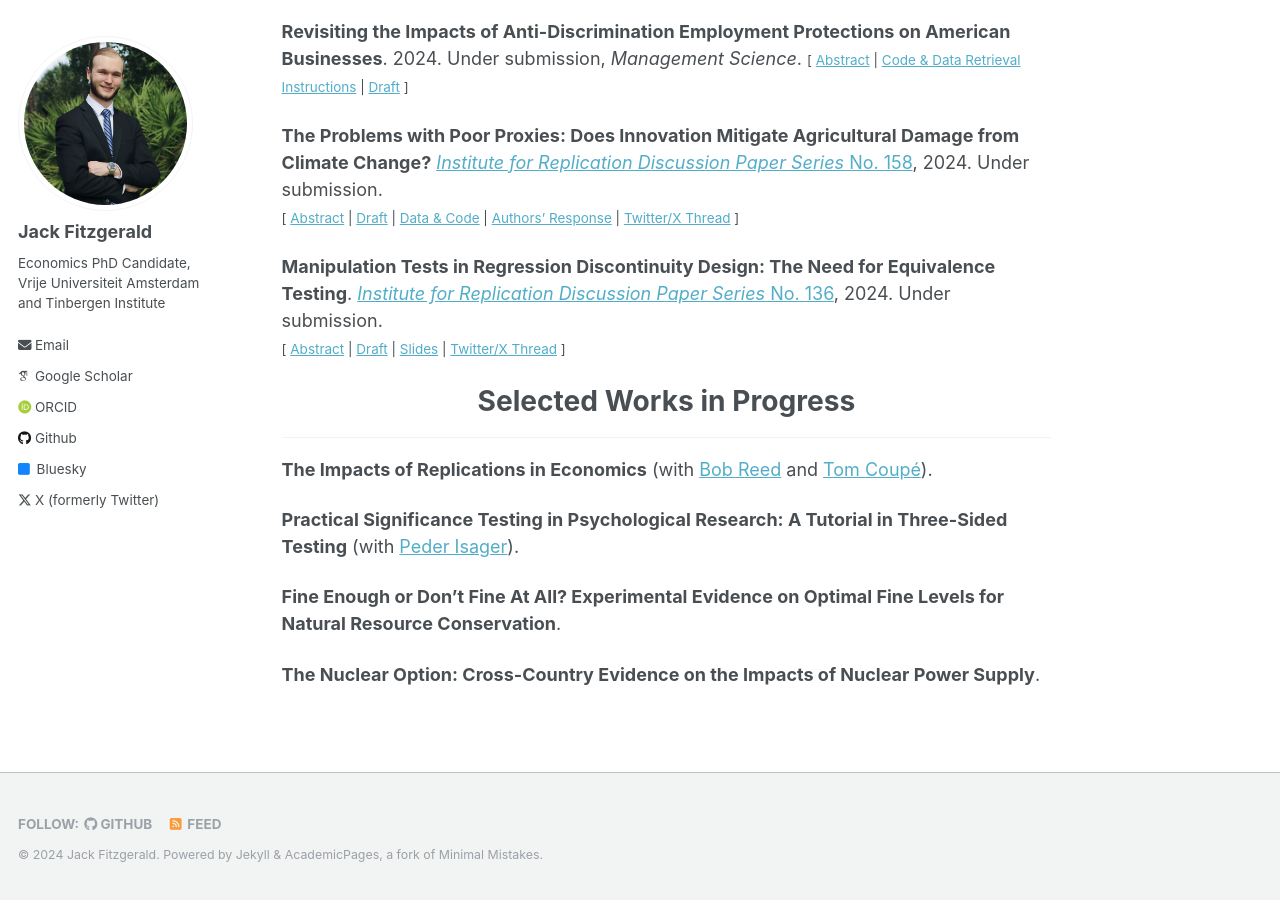
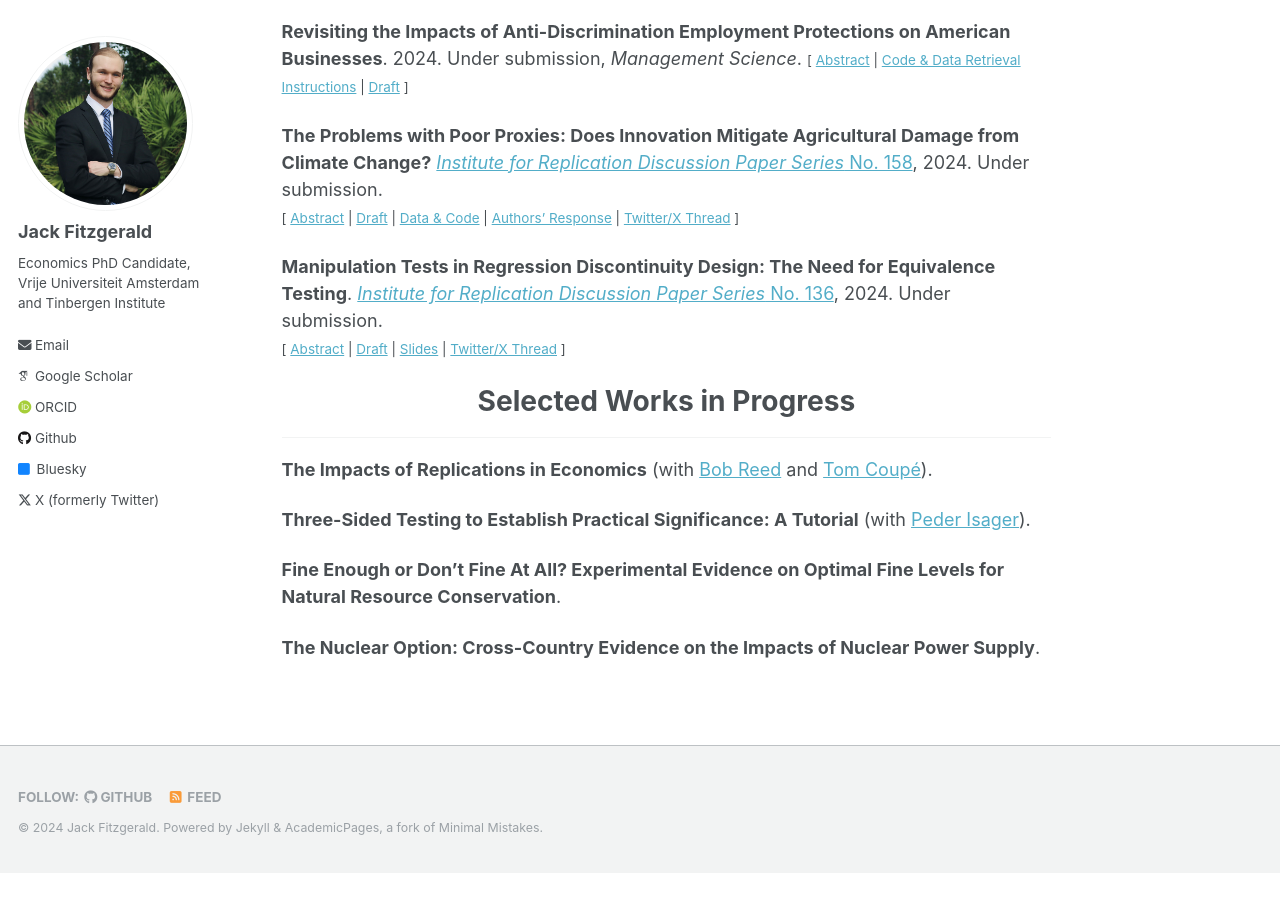
Before and after one commit to jack-fitzgerald/jack-fitzgerald.github.io, a Jekyll site: the page built from _pages/papers.md, in a window 1280 px wide and 900 px high, scrolled down 993 px. Built offline with Jekyll 4.4.1, drawn with Linux system fonts in a browser that asks for light colours; some web fonts are replaced; after the commit the page ends 1866 px from its top, so only the background shows below that.

Commit message:
Update papers.md

```diff
--- a/_pages/papers.md
+++ b/_pages/papers.md
@@ -92,7 +92,7 @@ Researchers utilizing regression discontinuity design (RDD) commonly test for ru
 
 **The Impacts of Replications in Economics** (with [Bob Reed](https://profiles.canterbury.ac.nz/Bob-Reed) and [Tom Coupé](https://profiles.canterbury.ac.nz/Tom-Coupe)).
 
-**Practical Significance Testing in Psychological Research: A Tutorial in Three-Sided Testing** (with [Peder Isager](https://pedermisager.org/)).
+**Three-Sided Testing to Establish Practical Significance: A Tutorial** (with [Peder Isager](https://pedermisager.org/)).
 
 **Fine Enough or Don't Fine At All? Experimental Evidence on Optimal Fine Levels for Natural Resource Conservation**.
 
```
